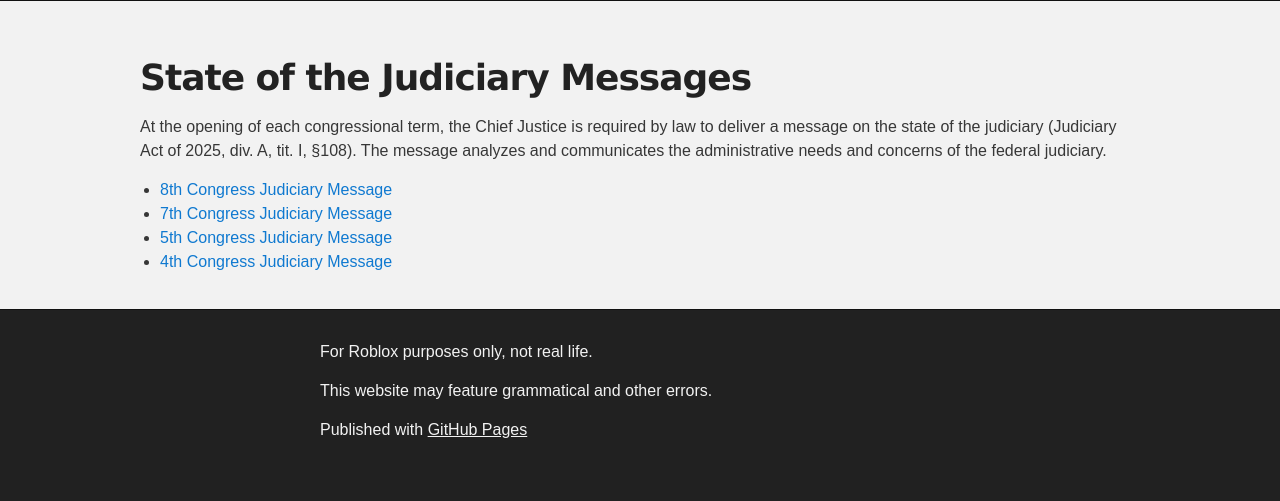
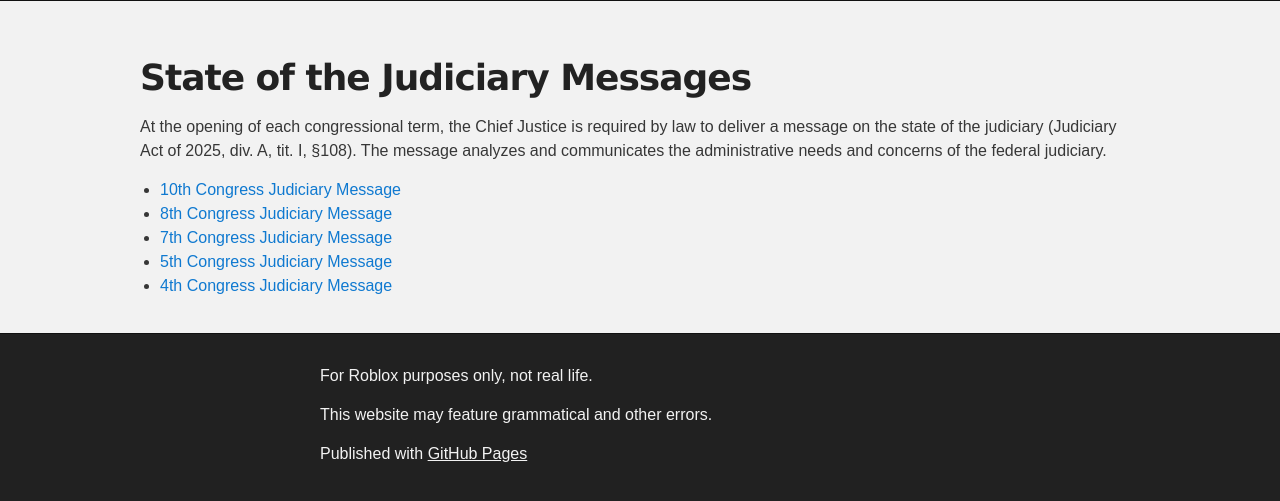
Before and after one commit to supremecourtrblx/supremecourtrblx.github.io, a Jekyll site: the page built from judiciarymessages.md, in a window 1280 px wide. Shown: the part 557-1058 px from the top of the page. Built offline with Jekyll 4.4.1, drawn with Linux system fonts in a browser that asks for light colours; our own code applies the rules of GitHub Pages for plain Markdown files; before the commit the page ends 1034 px from its top, so only the background shows below that.

Commit message:
Update judiciarymessages.md

```diff
--- a/judiciarymessages.md
+++ b/judiciarymessages.md
@@ -6,6 +6,7 @@ layout: default
 
 At the opening of each congressional term, the Chief Justice is required by law to deliver a message on the state of the judiciary (Judiciary Act of 2025, div. A, tit. I, §108). The message analyzes and communicates the administrative needs and concerns of the federal judiciary.
 
+- [10th Congress Judiciary Message](/publicinfo/judiciarymessages/10thcongress-judiciarymessage.pdf)
 - [8th Congress Judiciary Message](/publicinfo/judiciarymessages/8thcongress-judiciarymessage.pdf)
 - [7th Congress Judiciary Message](/publicinfo/judiciarymessages//7thcongress-judiciarymessage.pdf)
 - [5th Congress Judiciary Message](/publicinfo/judiciarymessages/5thcongress-judiciarymessage.pdf)
```
